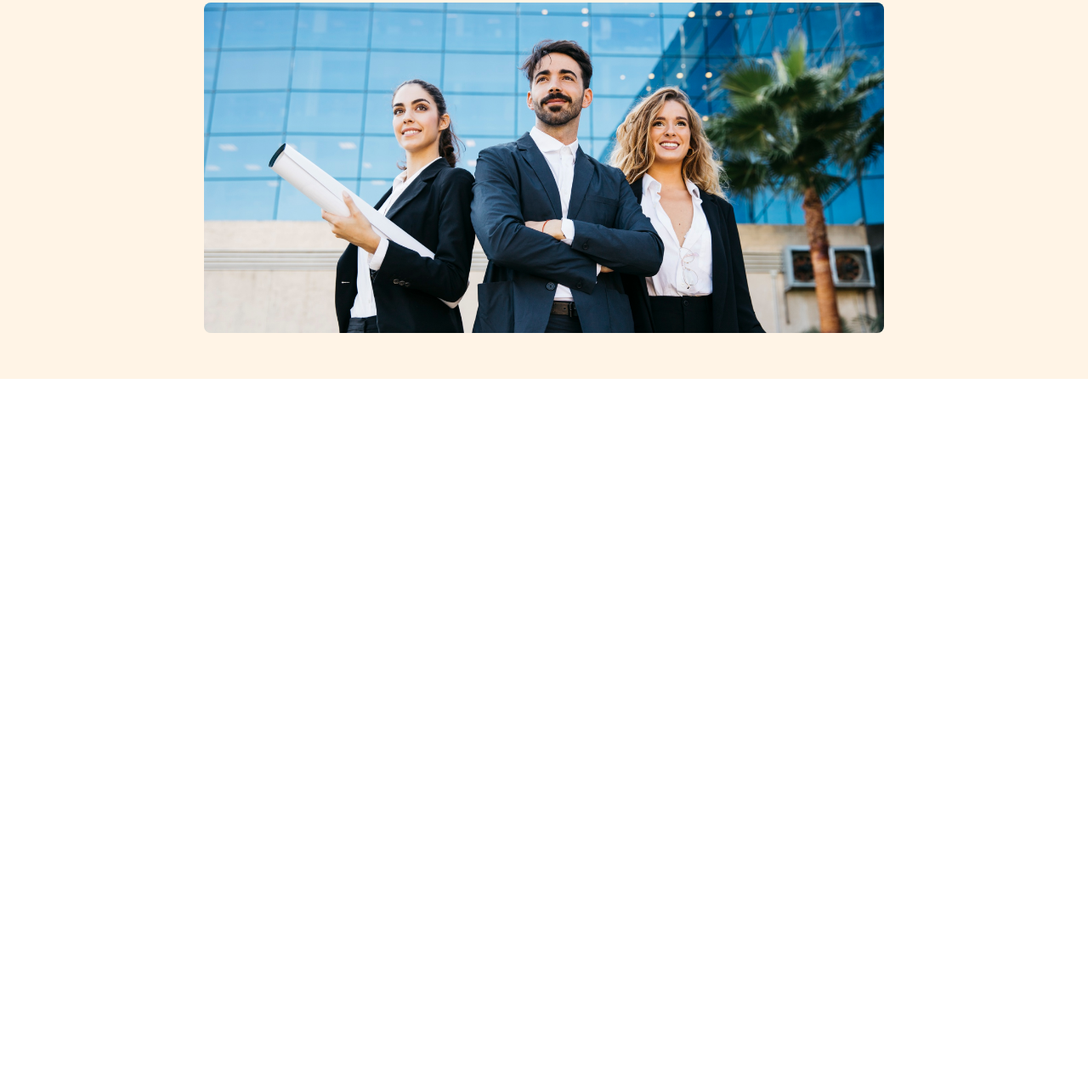
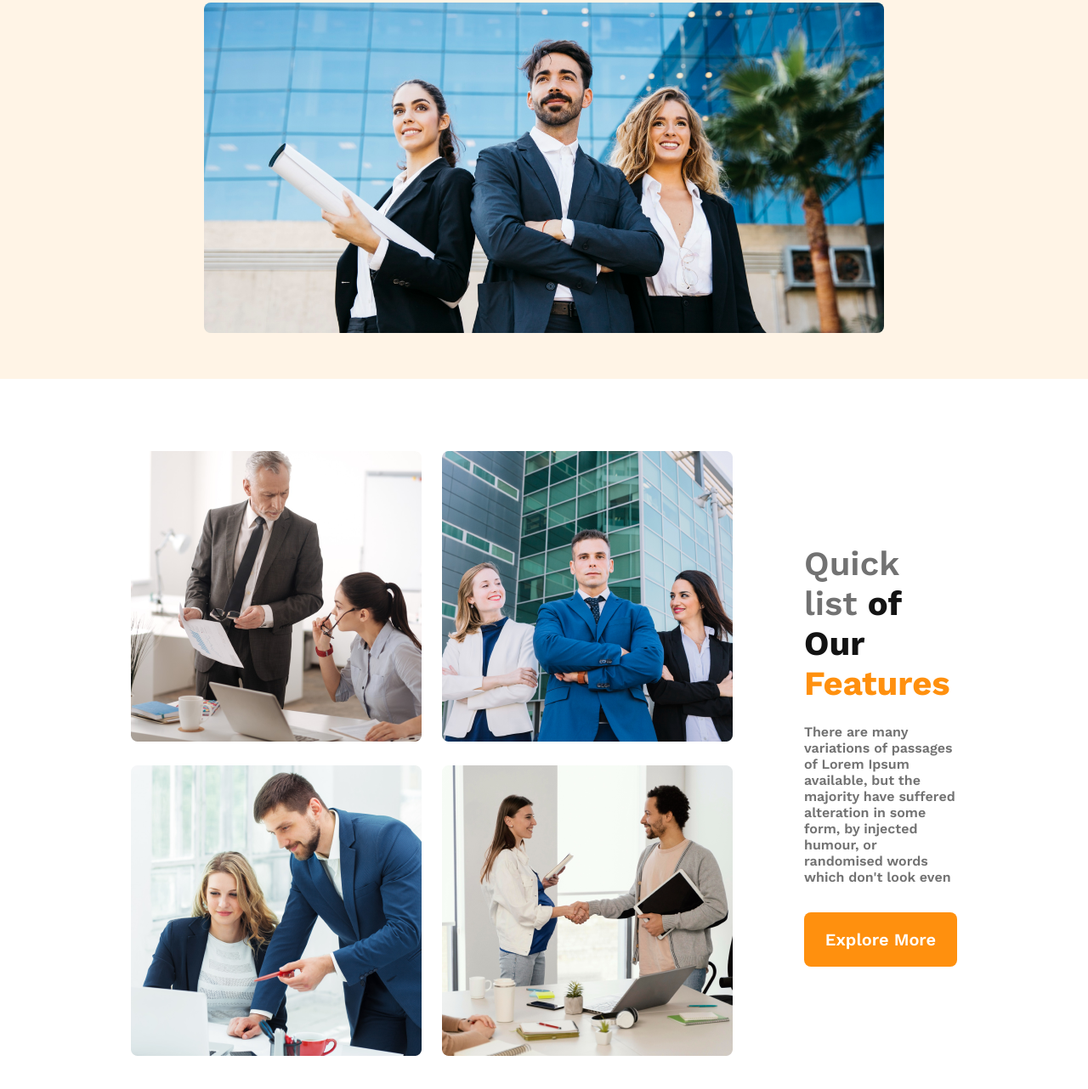
Before and after one commit to hossaintaufiq/G-3-Architects, a plain HTML site: page index.html in a window 1280 px wide. Shown: the part 594-1876 px from the top of the page at 85% size. Before the commit the page ends 1040 px from the top, so only its background shows below. Drawn offline with nearby package versions, Linux system fonts and the light colour scheme.

Commit message:
adding feature section

```diff
--- a/index.html
+++ b/index.html
@@ -45,7 +45,28 @@
             </div>
 
     </header>
-    <main> </main>
+    <main>
+        <section class="feature-container">
+            <div class="features feature-pic-container">
+                <div class="picture"><img src="./images/team1.png" alt=""></div>
+                <div class="picture"><img src="./images/team2.png" alt=""></div>
+                <div class="picture"><img src="./images/team3.png" alt=""></div>
+                <div class="picture"><img src="./images/team4.png" alt=""></div>
+
+            </div>
+            <div class="features">
+                <div class="features-info">
+                    <h1 class="features-title">Quick list <span class="text-1">of Our</span> <span class="text-2">Features</span></h1>
+                </div>
+                <div class="features-info">
+                    <p class="features-description">There are many variations of passages of Lorem Ipsum available, but the majority have suffered alteration in some form, by injected humour, or randomised words which don't look even</p>
+                </div>
+                <div class="features-info"><button class="features-button">Explore More</button></div>
+            </div>
+        </section>
+
+
+    </main>
     <footer></footer>
 </body>
 
--- a/styles/style.css
+++ b/styles/style.css
@@ -92,7 +92,7 @@ nav li a {
     height: 64px;
     flex-shrink: 0;
     border: 0px white;
-    carsor:pointer;
+    /* carsor:pointer; */
 }
 
 .banner-image{
@@ -121,4 +121,55 @@ nav li a {
 }
 
 /* main body section */
+
 /*  freatures section*/
+.feature-container{
+    display: flex;
+    align-items: center;
+    justify-content: center;
+    padding: 85px 200px 130px 200px;
+    gap: 84px;
+}
+.feature-pic-container{
+    display: grid;
+    grid-template-columns: repeat(2,1fr);
+    gap: 24px;
+}
+.picture{
+    border-radius: 8px;
+}
+.features-title{
+    color:  #727272;
+    font-size: 2.5rem;
+    font-weight: 500;
+    margin-bottom: 24px;
+}
+.text-1{
+    color: #131313;
+    font-size: 2.5rem;
+    font-weight: 700;
+}
+.text-2{
+    color: #FF900E;
+    font-size: 2.5rem;
+    font-weight: 700;
+}
+.features-description{
+    color:#727272;
+    font-size: 1rem;
+    font-weight: 400;
+    margin-bottom: 32px;
+
+}
+.features-button{
+    width: 180px;
+height: 64px;
+flex-shrink: 0;
+border-radius: 8px;
+background: #FF900E;
+font-size: 1.25rem;
+font-weight: 600;
+color: white;
+border: 0px white ;
+
+}
```
